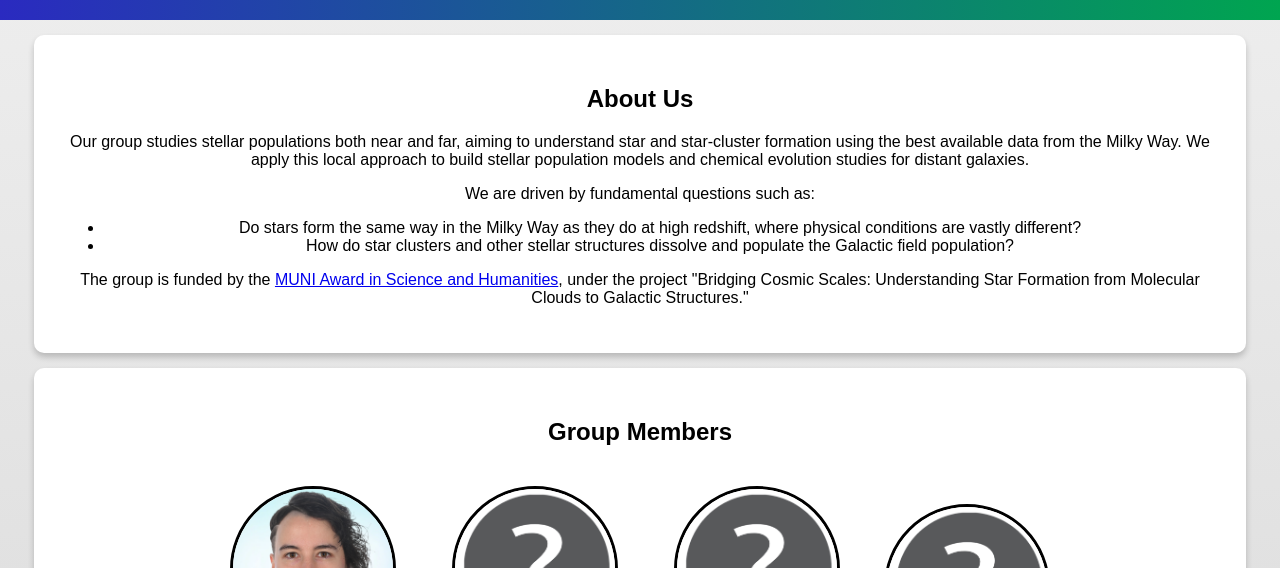
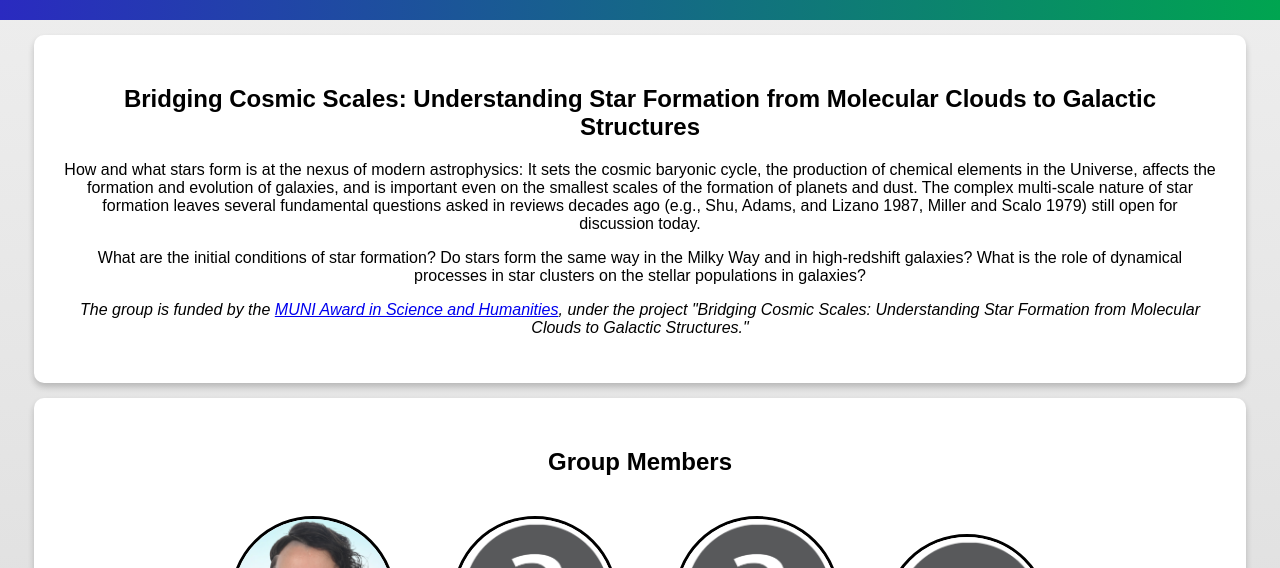
Before and after one commit to Azeret/tereza.jerabkova, a plain HTML site: page index.html in a window 1280 px wide. Shown: the part 532-1100 px from the top of the page. Drawn offline with Linux system fonts and the light colour scheme.

Commit message:
Update index.html

```diff
--- a/index.html
+++ b/index.html
@@ -5,20 +5,16 @@
     <meta name="viewport" content="width=device-width, initial-scale=1.0">
     <title>Stellar Populations in Galaxies</title>
     <link rel="stylesheet" href="style.css">
-    <script defer src="header.js"></script>  <!-- This will load header.html dynamically -->
 </head>
 <body>
-    <div id="header-container"></div>  <!-- This will be replaced with header.html content -->
+    <div id="header-container"></div>
+    <script src="header.js"></script>
 
     <section id="about" class="fade-in">
-        <h2>About Us</h2>
-        <p>Our group studies stellar populations both near and far, aiming to understand star and star-cluster formation using the best available data from the Milky Way. We apply this local approach to build stellar population models and chemical evolution studies for distant galaxies.</p>
-        <p>We are driven by fundamental questions such as:</p>
-        <ul>
-            <li>Do stars form the same way in the Milky Way as they do at high redshift, where physical conditions are vastly different?</li>
-            <li>How do star clusters and other stellar structures dissolve and populate the Galactic field population?</li>
-        </ul>
-        <p>The group is funded by the <a href="https://gamu.muni.cz/en/mash">MUNI Award in Science and Humanities</a>, under the project "Bridging Cosmic Scales: Understanding Star Formation from Molecular Clouds to Galactic Structures."</p>
+        <h2>Bridging Cosmic Scales: Understanding Star Formation from Molecular Clouds to Galactic Structures</h2>
+        <p>How and what stars form is at the nexus of modern astrophysics: It sets the cosmic baryonic cycle, the production of chemical elements in the Universe, affects the formation and evolution of galaxies, and is important even on the smallest scales of the formation of planets and dust. The complex multi-scale nature of star formation leaves several fundamental questions asked in reviews decades ago (e.g., Shu, Adams, and Lizano 1987, Miller and Scalo 1979) still open for discussion today.</p>
+        <p>What are the initial conditions of star formation? Do stars form the same way in the Milky Way and in high-redshift galaxies? What is the role of dynamical processes in star clusters on the stellar populations in galaxies?</p>
+        <p><em>The group is funded by the <a href="https://gamu.muni.cz/en/mash">MUNI Award in Science and Humanities</a>, under the project "Bridging Cosmic Scales: Understanding Star Formation from Molecular Clouds to Galactic Structures."</em></p>
     </section>
 
     <section id="group-members" class="fade-in">
```
